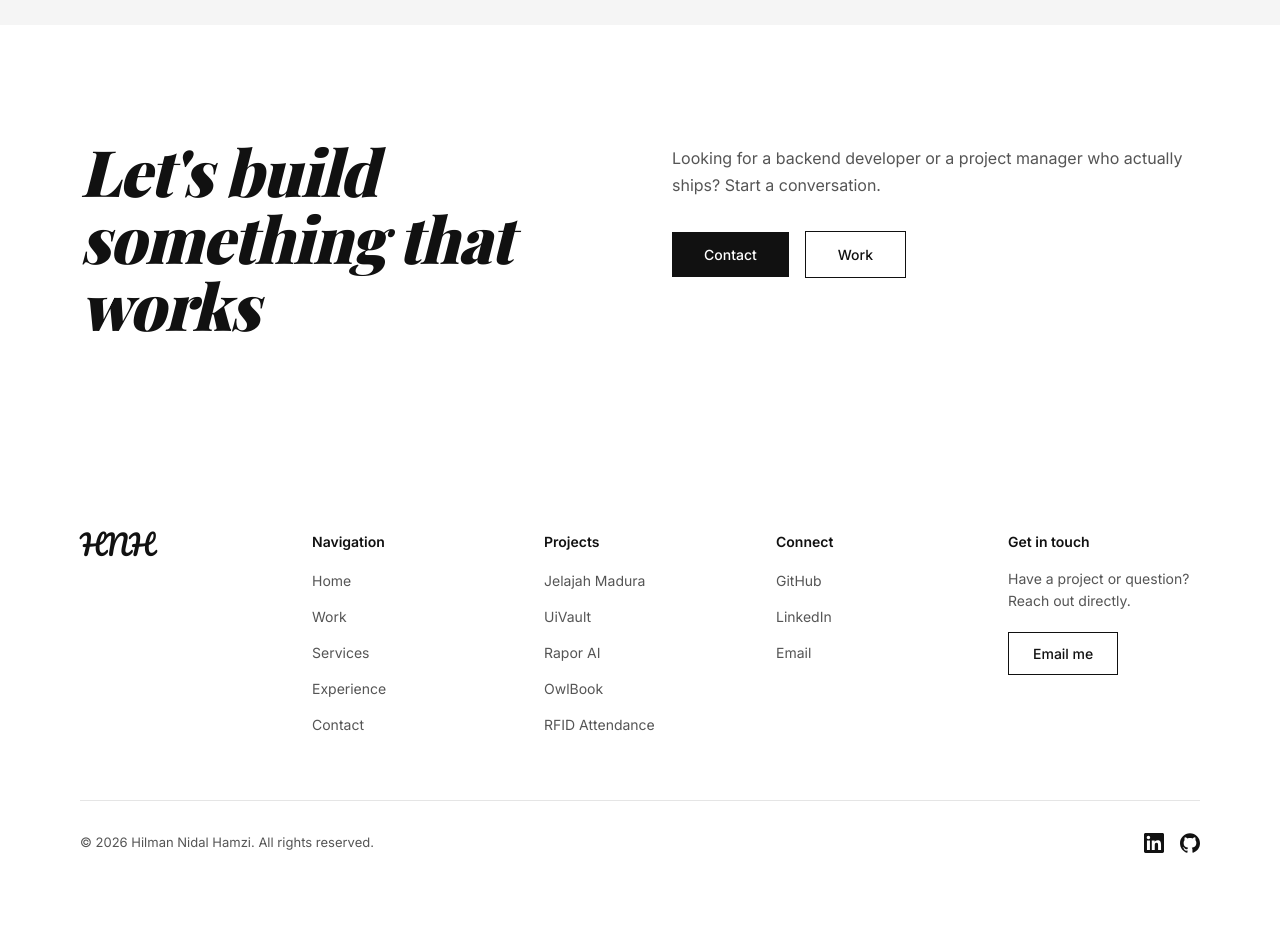
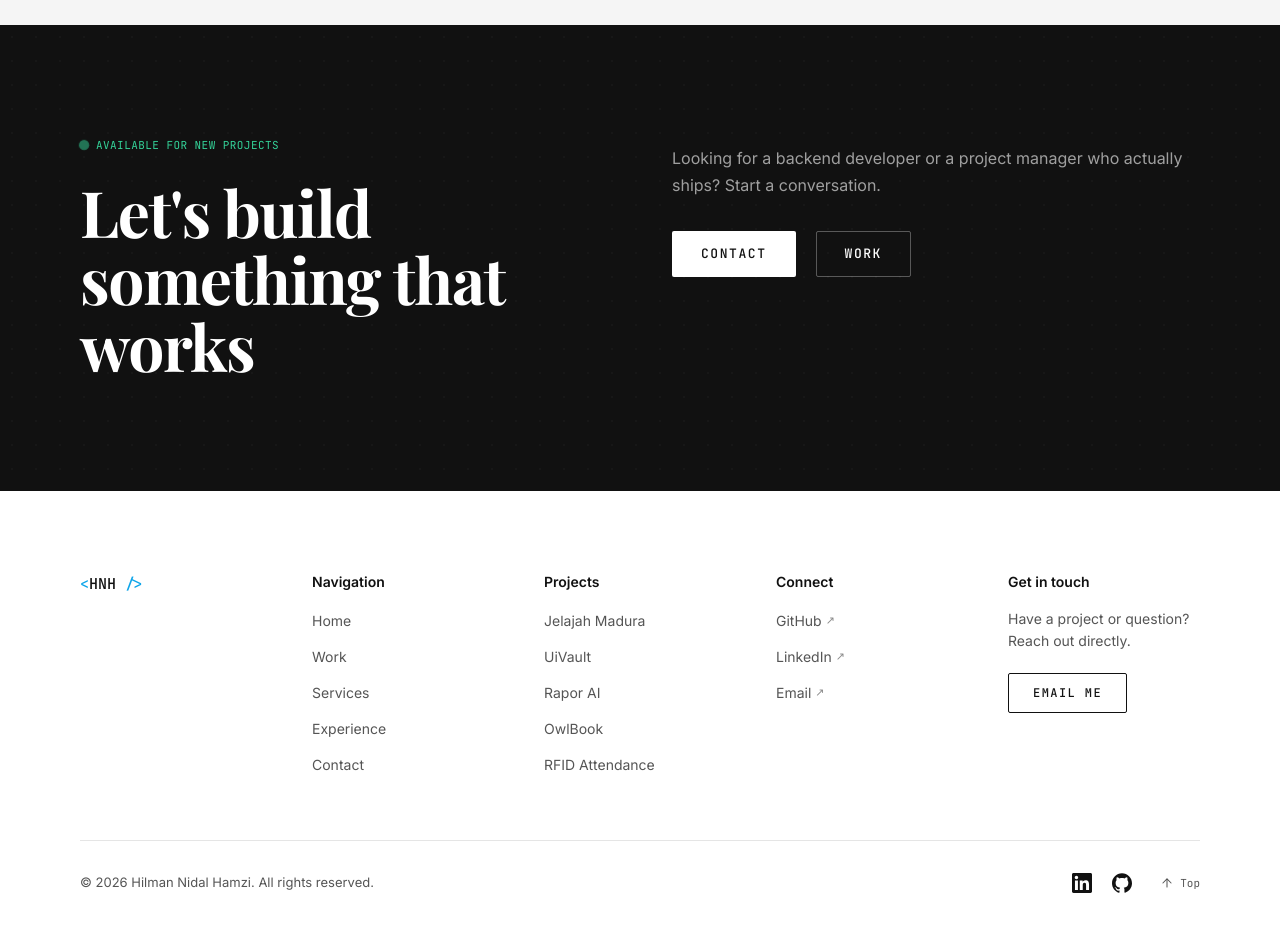
Before and after one commit to kaz-hero123/hilman-portfolio, a Next.js app: page / in a window 1280 px wide. Shown: the part 5960-6885 px from the top of the page. Before the commit the page ends 6845 px from the top, so only its background shows below. Built offline with nearby package versions, Linux system fonts and the light colour scheme.

Commit message:
style(footer): align cta and footer to brutalist tech design language

```diff
--- a/src/components/sections/CTA.tsx
+++ b/src/components/sections/CTA.tsx
@@ -1,24 +1,21 @@
 'use client'
 
 import { motion } from 'framer-motion'
+import { fadeUpVariant } from '@/lib/motion'
 
 // ─── Animation ────────────────────────────────────────────────────────────────
 
-const fadeUp = {
-  hidden: { opacity: 0, y: 32 },
-  visible: {
-    opacity: 1,
-    y: 0,
-    transition: { duration: 0.6, ease: [0.22, 1, 0.36, 1] as const },
-  },
-}
+const fadeUp = fadeUpVariant
 
 // ─── Component ────────────────────────────────────────────────────────────────
 
 export function CTA() {
   return (
-    <section id="contact" className="bg-white">
-      <div className="max-w-[1400px] mx-auto px-6 md:px-12 lg:px-20 pt-28 pb-28">
+    <section id="contact" className="bg-ink relative overflow-hidden">
+      {/* Subtle dot grid */}
+      <div className="absolute inset-0 dot-grid opacity-30" aria-hidden="true" />
+
+      <div className="relative max-w-[1400px] mx-auto px-6 md:px-12 lg:px-20 pt-28 pb-28">
         <motion.div
           variants={fadeUp}
           initial="hidden"
@@ -27,8 +24,17 @@ export function CTA() {
           className="grid grid-cols-1 md:grid-cols-2 gap-10 md:gap-16 items-start"
         >
           {/* Left: Big serif heading */}
+          <div>
+            {/* Availability badge */}
+            <div className="flex items-center gap-2 mb-6">
+              <span className="w-2 h-2 rounded-full bg-emerald-400 animate-pulse-dot" />
+              <span className="font-mono text-[11px] text-emerald-400 tracking-wide uppercase">
+                Available for new projects
+              </span>
+            </div>
+
             <h2
-            className="font-serif font-black italic text-ink tracking-tight"
+              className="font-serif font-bold text-white tracking-tight"
               style={{
                 fontSize: 'clamp(2.5rem, 5.5vw, 4rem)',
                 lineHeight: '1.05',
@@ -36,24 +42,25 @@ export function CTA() {
             >
               Let&apos;s build something that works
             </h2>
+          </div>
 
           {/* Right: Paragraph + buttons */}
           <div className="md:pt-2">
-            <p className="font-body text-[16px] leading-[1.7] text-dim mb-8">
+            <p className="font-body text-[16px] leading-[1.7] text-white/60 mb-8">
               Looking for a backend developer or a project manager who
               actually ships? Start a conversation.
             </p>
 
-            <div className="flex items-center gap-4">
+            <div className="flex items-center gap-5">
               <a
                 href="mailto:hilmannidal@gmail.com"
-                className="font-body text-[14px] font-medium text-white bg-ink px-8 py-3 hover:bg-ink/80 transition-colors duration-200 focus-ring"
+                className="inline-flex items-center justify-center font-mono text-[12px] md:text-[13px] uppercase tracking-widest font-medium text-ink bg-white border border-transparent px-7 py-3 hover:bg-white/90 transition-all duration-200 focus-ring rounded-sm"
               >
                 Contact
               </a>
               <a
                 href="#work"
-                className="font-body text-[14px] font-medium text-ink border border-ink px-8 py-3 hover:bg-ink hover:text-white transition-colors duration-200 focus-ring"
+                className="inline-flex items-center justify-center font-mono text-[12px] md:text-[13px] uppercase tracking-widest font-medium text-white border border-white/30 px-7 py-3 hover:bg-white/10 hover:border-white transition-all duration-200 focus-ring rounded-sm"
               >
                 Work
               </a>
--- a/src/components/sections/Footer.tsx
+++ b/src/components/sections/Footer.tsx
@@ -1,17 +1,12 @@
 'use client'
 
 import { motion } from 'framer-motion'
+import { ArrowUp } from 'lucide-react'
+import { fadeUpSmallVariant } from '@/lib/motion'
 
 // ─── Animation ────────────────────────────────────────────────────────────────
 
-const fadeUp = {
-  hidden: { opacity: 0, y: 24 },
-  visible: {
-    opacity: 1,
-    y: 0,
-    transition: { duration: 0.5, ease: [0.22, 1, 0.36, 1] as const },
-  },
-}
+const fadeUp = fadeUpSmallVariant
 
 // ─── Data ─────────────────────────────────────────────────────────────────────
 
@@ -39,9 +34,9 @@ const navColumns = [
   {
     heading: 'Connect',
     links: [
-      { label: 'GitHub', href: 'https://github.com/kaz-hero123' },
-      { label: 'LinkedIn', href: 'https://linkedin.com/in/hilman-nidal-hamzi-997969415' },
-      { label: 'Email', href: 'mailto:hilmannidal@gmail.com' },
+      { label: 'GitHub', href: 'https://github.com/kaz-hero123', external: true },
+      { label: 'LinkedIn', href: 'https://linkedin.com/in/hilman-nidal-hamzi-997969415', external: true },
+      { label: 'Email', href: 'mailto:hilmannidal@gmail.com', external: true },
     ],
   },
 ]
@@ -53,7 +48,7 @@ const legalLinks: { label: string; href: string }[] = []
 function LinkedInIcon() {
   return (
     <svg width="20" height="20" viewBox="0 0 24 24" fill="currentColor" aria-hidden="true">
-      <path d="M20.447 20.452h-3.554v-5.569c0-1.328-.027-3.037-1.852-3.037-1.853 0-2.136 1.445-2.136 2.939v5.667H9.351V9h3.414v1.561h.046c.477-.9 1.637-1.85 3.37-1.85 3.601 0 4.267 2.37 4.267 5.455v6.286zM5.337 7.433c-1.144 0-2.063-.926-2.063-2.065 0-1.138.92-2.063 2.063-2.063 1.14 0 2.064.925 2.064 2.063 0 1.139-.925 2.065-2.064 2.065zm1.782 13.019H3.555V9h3.564v11.452zM22.225 0H1.771C.792 0 0 .774 0 1.729v20.542C0 23.227.792 24 1.771 24h20.451C23.2 24 24 23.227 24 22.271V1.729C24 .774 23.2 0 22.222 0h.003z"/>
+      <path d="M20.447 20.452h-3.554v-5.569c0-1.328-.027-3.037-1.852-3.037-1.853 0-2.136 1.445-2.136 2.939v5.667H9.351V9h3.414v1.561h.046c.477-.9 1.637-1.85 3.37-1.85 3.601 0 4.267 2.37 4.267 5.455v6.286zM5.337 7.433c-1.144 0-2.063-.926-2.063-2.065 0-1.138.92-2.063 2.063-2.063 1.14 0 2.064.925 2.064 2.063 0 1.139-.925 2.065-2.064 2.065zm1.782 13.019H3.555V9h3.564v11.452zM22.225 0H1.771C.792 0 0 .774 0 1.729v20.542C0 23.227.792 24 1.771 24h20.451C23.2 24 24 23.227 24 22.271V1.729C24 .774 23.2 0 22.222 0h.003z" />
     </svg>
   )
 }
@@ -61,7 +56,7 @@ function LinkedInIcon() {
 function GitHubIcon() {
   return (
     <svg width="20" height="20" viewBox="0 0 24 24" fill="currentColor" aria-hidden="true">
-      <path d="M12 .297c-6.63 0-12 5.373-12 12 0 5.303 3.438 9.8 8.205 11.385.6.113.82-.258.82-.577 0-.285-.01-1.04-.015-2.04-3.338.724-4.042-1.61-4.042-1.61C4.422 18.07 3.633 17.7 3.633 17.7c-1.087-.744.084-.729.084-.729 1.205.084 1.838 1.236 1.838 1.236 1.07 1.835 2.809 1.305 3.495.998.108-.776.417-1.305.76-1.605-2.665-.3-5.466-1.332-5.466-5.93 0-1.31.465-2.38 1.235-3.22-.135-.303-.54-1.523.105-3.176 0 0 1.005-.322 3.3 1.23.96-.267 1.98-.399 3-.405 1.02.006 2.04.138 3 .405 2.28-1.552 3.285-1.23 3.285-1.23.645 1.653.24 2.873.12 3.176.765.84 1.23 1.91 1.23 3.22 0 4.61-2.805 5.625-5.475 5.92.42.36.81 1.096.81 2.22 0 1.606-.015 2.896-.015 3.286 0 .315.21.69.825.57C20.565 22.092 24 17.592 24 12.297c0-6.627-5.373-12-12-12"/>
+      <path d="M12 .297c-6.63 0-12 5.373-12 12 0 5.303 3.438 9.8 8.205 11.385.6.113.82-.258.82-.577 0-.285-.01-1.04-.015-2.04-3.338.724-4.042-1.61-4.042-1.61C4.422 18.07 3.633 17.7 3.633 17.7c-1.087-.744.084-.729.084-.729 1.205.084 1.838 1.236 1.838 1.236 1.07 1.835 2.809 1.305 3.495.998.108-.776.417-1.305.76-1.605-2.665-.3-5.466-1.332-5.466-5.93 0-1.31.465-2.38 1.235-3.22-.135-.303-.54-1.523.105-3.176 0 0 1.005-.322 3.3 1.23.96-.267 1.98-.399 3-.405 1.02.006 2.04.138 3 .405 2.28-1.552 3.285-1.23 3.285-1.23.645 1.653.24 2.873.12 3.176.765.84 1.23 1.91 1.23 3.22 0 4.61-2.805 5.625-5.475 5.92.42.36.81 1.096.81 2.22 0 1.606-.015 2.896-.015 3.286 0 .315.21.69.825.57C20.565 22.092 24 17.592 24 12.297c0-6.627-5.373-12-12-12" />
     </svg>
   )
 }
@@ -69,6 +64,10 @@ function GitHubIcon() {
 // ─── Component ────────────────────────────────────────────────────────────────
 
 export function Footer() {
+  const scrollToTop = () => {
+    window.scrollTo({ top: 0, behavior: 'smooth' })
+  }
+
   return (
     <footer className="bg-white">
       <div className="max-w-[1400px] mx-auto px-6 md:px-12 lg:px-20">
@@ -84,9 +83,11 @@ export function Footer() {
           <div className="col-span-2 md:col-span-1">
             <a
               href="#hero"
-              className="font-script text-[28px] leading-none text-ink hover:text-ink/60 transition-colors focus-ring"
+              className="font-mono text-[15px] font-medium text-ink hover:text-ink/60 transition-colors focus-ring inline-block"
             >
+              <span className="text-accent">{'<'}</span>
               HNH
+              <span className="text-accent">{' />'}</span>
             </a>
           </div>
 
@@ -101,9 +102,13 @@ export function Footer() {
                   <li key={link.label}>
                     <a
                       href={link.href}
-                      className="font-body text-[14px] text-dim hover:text-ink transition-colors duration-150 focus-ring"
+                      {...('external' in link && link.external ? { target: '_blank', rel: 'noopener noreferrer' } : {})}
+                      className="inline-flex items-center gap-1 font-body text-[14px] text-dim hover:text-accent transition-colors duration-150 focus-ring"
                     >
                       {link.label}
+                      {'external' in link && link.external && (
+                        <span className="text-[11px] text-dust" aria-hidden="true">↗</span>
+                      )}
                     </a>
                   </li>
                 ))}
@@ -121,7 +126,7 @@ export function Footer() {
             </p>
             <a
               href="mailto:hilmannidal@gmail.com"
-              className="font-body text-[14px] font-medium text-ink border border-ink px-6 py-2.5 hover:bg-ink hover:text-white transition-colors duration-200 focus-ring inline-block"
+              className="inline-flex items-center justify-center font-mono text-[12px] uppercase tracking-widest font-medium text-ink border border-ink px-6 py-2.5 hover:bg-ink hover:text-white transition-all duration-200 focus-ring rounded-sm inline-block"
             >
               Email me
             </a>
@@ -150,8 +155,8 @@ export function Footer() {
             </div>
           </div>
 
-          {/* Right: social icons */}
-          <div className="flex items-center gap-4">
+          {/* Right: social icons + back to top */}
+          <div className="flex items-center gap-5">
             {[
               { Icon: LinkedInIcon, label: 'LinkedIn', href: 'https://linkedin.com/in/hilman-nidal-hamzi-997969415' },
               { Icon: GitHubIcon, label: 'GitHub', href: 'https://github.com/kaz-hero123' },
@@ -159,12 +164,25 @@ export function Footer() {
               <a
                 key={label}
                 href={href}
+                target="_blank"
+                rel="noopener noreferrer"
                 aria-label={label}
-                className="text-ink hover:text-dim transition-colors duration-150 focus-ring"
+                className="text-ink hover:text-accent transition-colors duration-150 focus-ring"
               >
                 <Icon />
               </a>
             ))}
+
+            {/* Back to top */}
+            <button
+              type="button"
+              onClick={scrollToTop}
+              aria-label="Back to top"
+              className="ml-2 flex items-center gap-1.5 font-mono text-[11px] text-dim hover:text-accent transition-colors duration-150 focus-ring"
+            >
+              <ArrowUp size={14} strokeWidth={1.75} />
+              Top
+            </button>
           </div>
         </div>
       </div>
```
Lines whose indentation alone changed are shown as unchanged.
